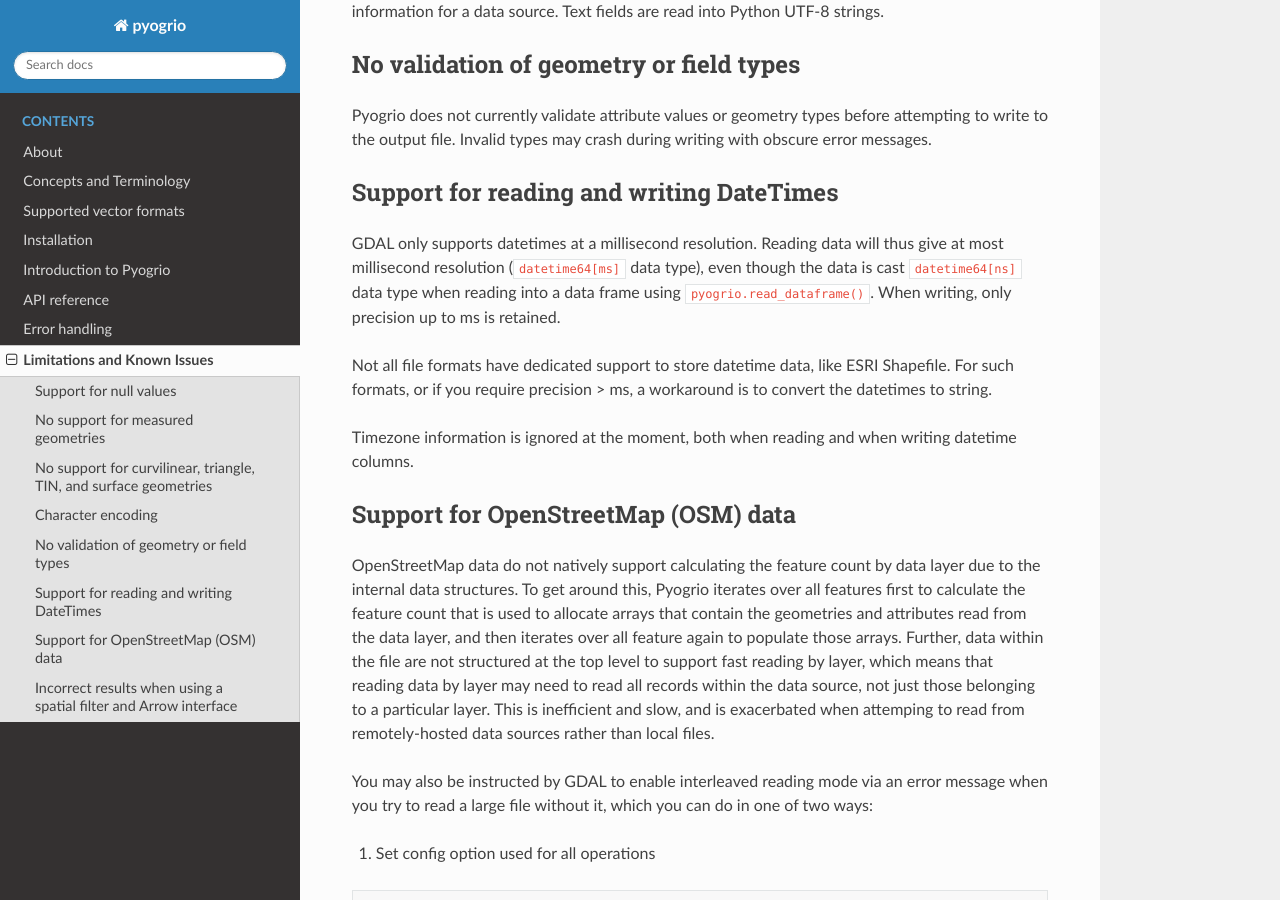
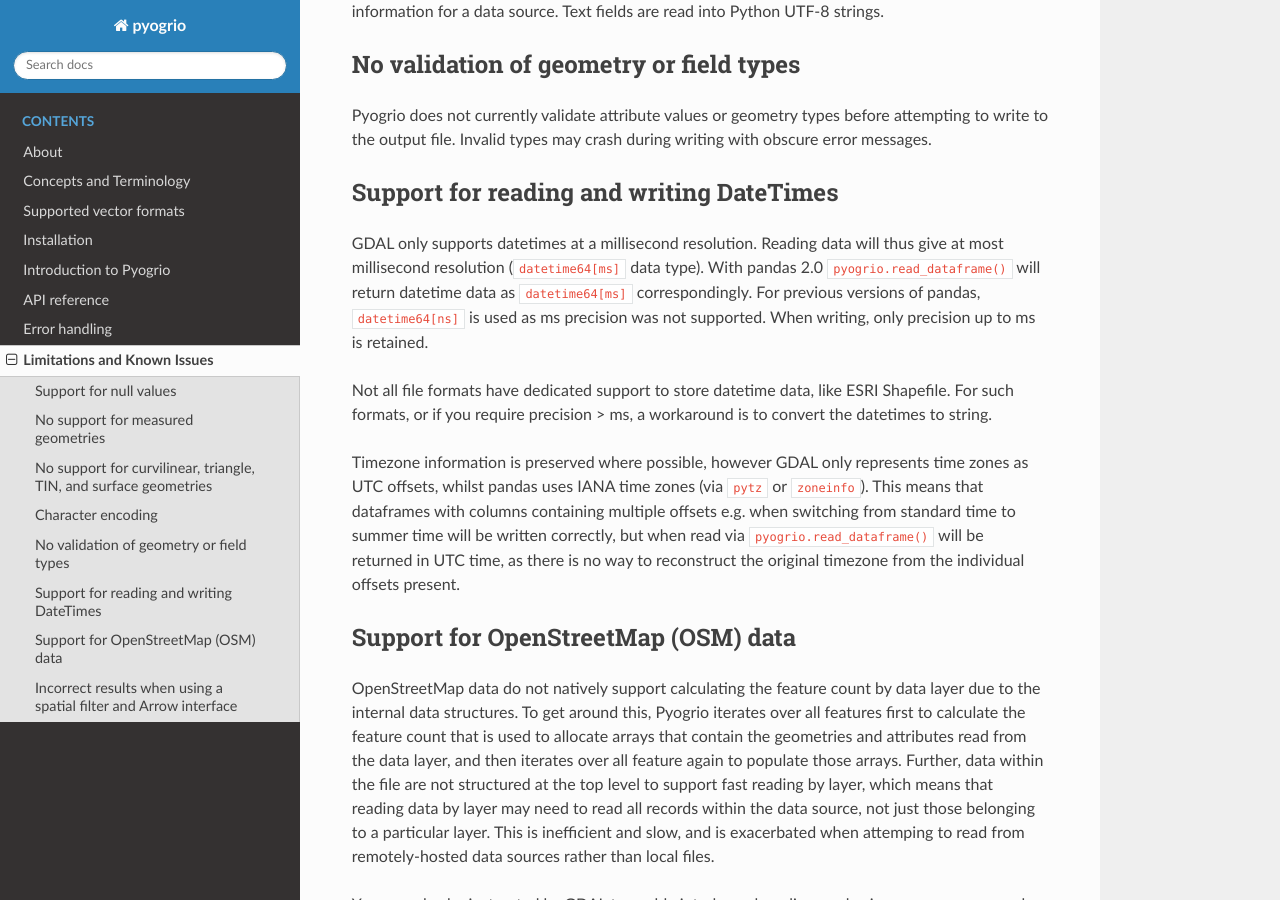
Before and after one commit to geopandas/pyogrio, a Sphinx documentation site: the page built from docs/source/known_issues.md, in a window 1280 px wide and 900 px high, scrolled down 1100 px. Built offline with Sphinx 7.4.7 and the Read the Docs theme 2.0.0, drawn with Linux system fonts in a browser that asks for light colours.

Commit message:
update known issues

```diff
--- a/docs/source/known_issues.md
+++ b/docs/source/known_issues.md
@@ -55,16 +55,23 @@ with obscure error messages.
 ## Support for reading and writing DateTimes
 
 GDAL only supports datetimes at a millisecond resolution. Reading data will thus
-give at most millisecond resolution (`datetime64[ms]` data type), even though
-the data is cast `datetime64[ns]` data type when reading into a data frame
-using `pyogrio.read_dataframe()`. When writing, only precision up to ms is retained.
+give at most millisecond resolution (`datetime64[ms]` data type). With pandas 2.0
+`pyogrio.read_dataframe()` will return datetime data as `datetime64[ms]`
+correspondingly. For previous versions of pandas, `datetime64[ns]` is used as
+ms precision was not supported. When writing, only precision up to
+ms is retained.
 
 Not all file formats have dedicated support to store datetime data, like ESRI
 Shapefile. For such formats, or if you require precision > ms, a workaround is to
 convert the datetimes to string.
 
-Timezone information is ignored at the moment, both when reading and when writing
-datetime columns.
+Timezone information is preserved where possible, however GDAL only represents
+time zones as UTC offsets, whilst pandas uses IANA time zones (via `pytz` or
+`zoneinfo`). This means that dataframes with columns containing multiple offsets
+e.g. when switching from standard time to summer time will be written correctly,
+but when read via `pyogrio.read_dataframe()` will be returned in UTC time, as
+there is no way to reconstruct the original timezone from the individual offsets
+present.
 
 ## Support for OpenStreetMap (OSM) data
 
```
